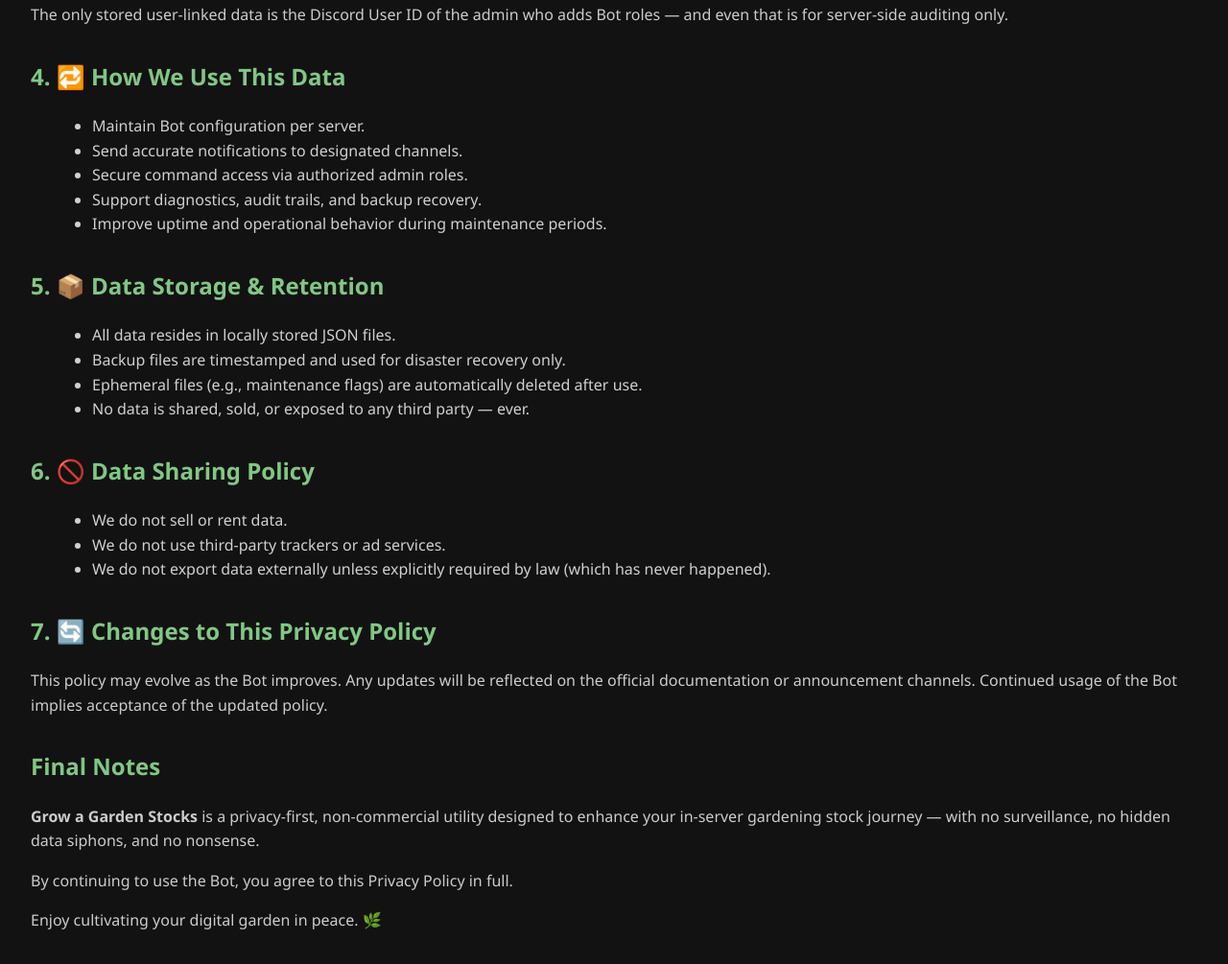
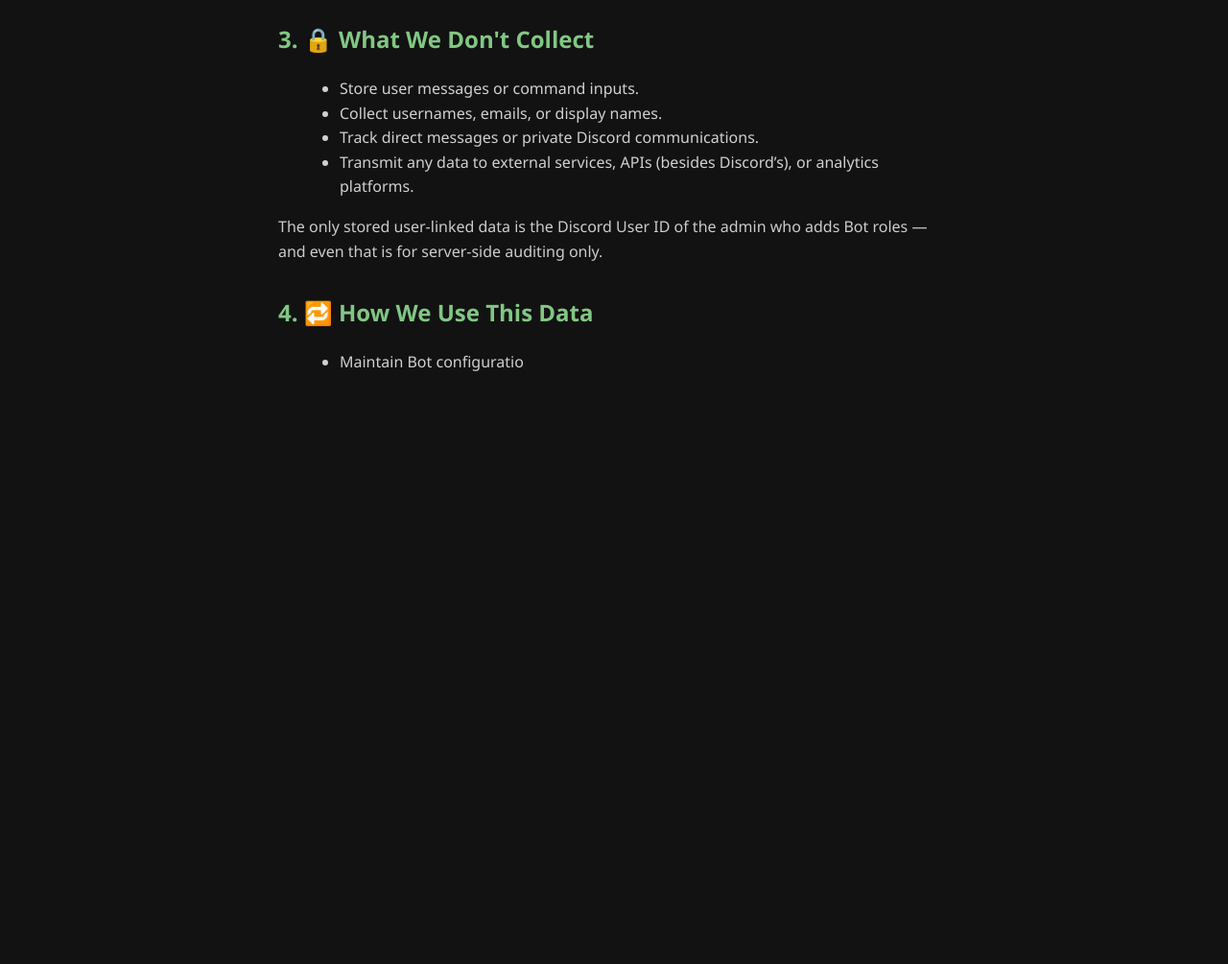
Before and after one commit to dragonbox102/Grow-a-garden-bot-privacy-policy, a plain HTML site: page index.html in a window 1280 px wide. Shown: the part 1109-2114 px from the top of the page at 96% size. After the commit the page ends 1564 px from the top, so only its background shows below. Drawn offline with Linux system fonts and the light colour scheme.

Commit message:
Update index.html

```diff
--- a/index.html
+++ b/index.html
@@ -8,15 +8,24 @@
     body {
       font-family: "Segoe UI", Tahoma, Geneva, Verdana, sans-serif;
       line-height: 1.6;
-      margin: 2rem;
+      margin: 0;
       background-color: #121212;
       color: #d0d0d0;
+      display: flex;
+      justify-content: center; /* center horizontally */
+      padding: 2rem 1rem;
+      min-height: 100vh;
+    }
+    .container {
+      max-width: 700px; /* max width for readability */
+      width: 100%;
     }
     h1, h2 {
       color: #81c784; /* light green */
     }
     h1 {
       font-size: 2rem;
+      margin-bottom: 1rem;
     }
     h2 {
       font-size: 1.5rem;
@@ -42,6 +51,7 @@
   </style>
 </head>
 <body>
+  <div class="container">
     <h1>🌿 Grow a Garden Stocks – Privacy Policy</h1>
 
     <div class="section">
@@ -99,43 +109,4 @@
     <div class="section">
       <h2>4. 🔁 How We Use This Data</h2>
       <ul>
-      <li>Maintain Bot configuration per server.</li>
-      <li>Send accurate notifications to designated channels.</li>
-      <li>Secure command access via authorized admin roles.</li>
-      <li>Support diagnostics, audit trails, and backup recovery.</li>
-      <li>Improve uptime and operational behavior during maintenance periods.</li>
-    </ul>
-  </div>
-
-  <div class="section">
-    <h2>5. 📦 Data Storage & Retention</h2>
-    <ul>
-      <li>All data resides in locally stored JSON files.</li>
-      <li>Backup files are timestamped and used for disaster recovery only.</li>
-      <li>Ephemeral files (e.g., maintenance flags) are automatically deleted after use.</li>
-      <li>No data is shared, sold, or exposed to any third party — ever.</li>
-    </ul>
-  </div>
-
-  <div class="section">
-    <h2>6. 🚫 Data Sharing Policy</h2>
-    <ul>
-      <li>We do not sell or rent data.</li>
-      <li>We do not use third-party trackers or ad services.</li>
-      <li>We do not export data externally unless explicitly required by law (which has never happened).</li>
-    </ul>
-  </div>
-
-  <div class="section">
-    <h2>7. 🔄 Changes to This Privacy Policy</h2>
-    <p>This policy may evolve as the Bot improves. Any updates will be reflected on the official documentation or announcement channels. Continued usage of the Bot implies acceptance of the updated policy.</p>
-  </div>
-
-  <div class="section">
-    <h2>Final Notes</h2>
-    <p><strong>Grow a Garden Stocks</strong> is a privacy-first, non-commercial utility designed to enhance your in-server gardening stock journey — with no surveillance, no hidden data siphons, and no nonsense.</p>
-    <p>By continuing to use the Bot, you agree to this Privacy Policy in full.</p>
-    <p>Enjoy cultivating your digital garden in peace. 🌿</p>
-  </div>
-</body>
-</html>
+        <li>Maintain Bot configuratio
```
Lines whose indentation alone changed are shown as unchanged.
